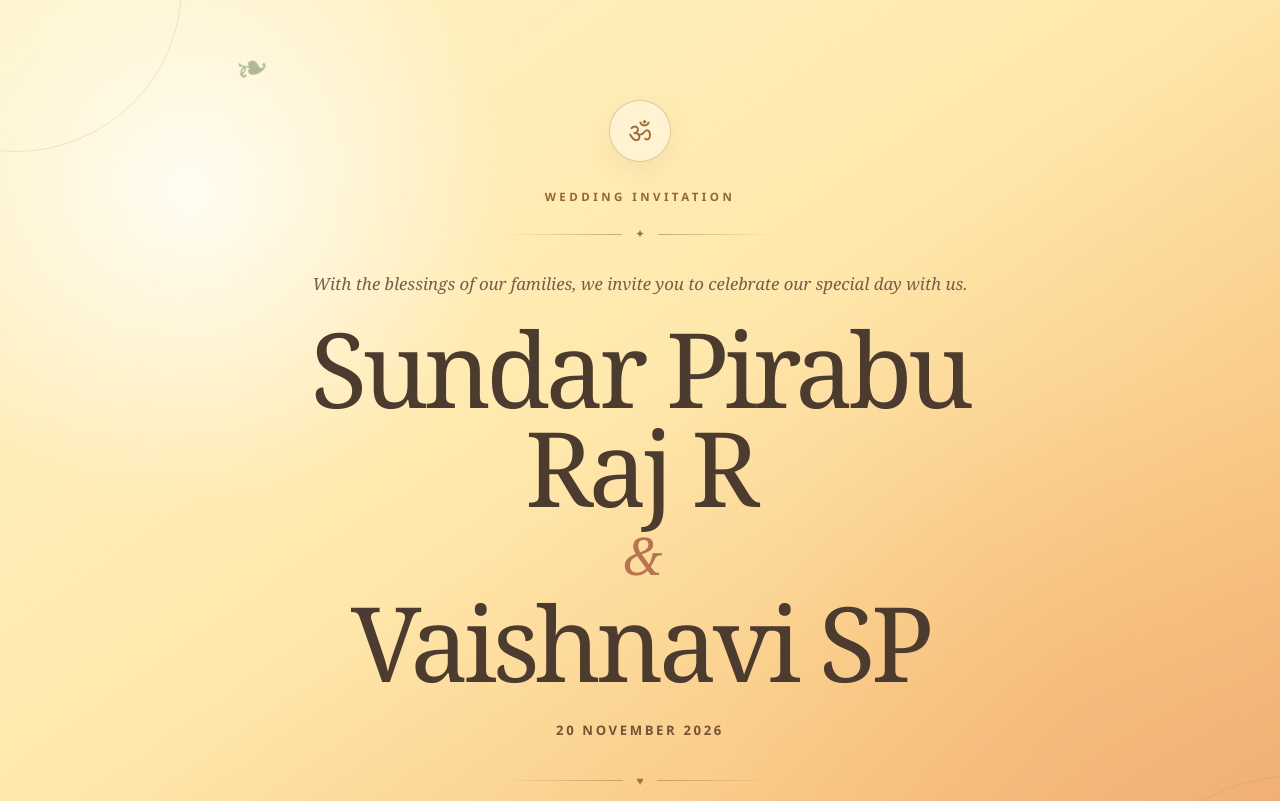
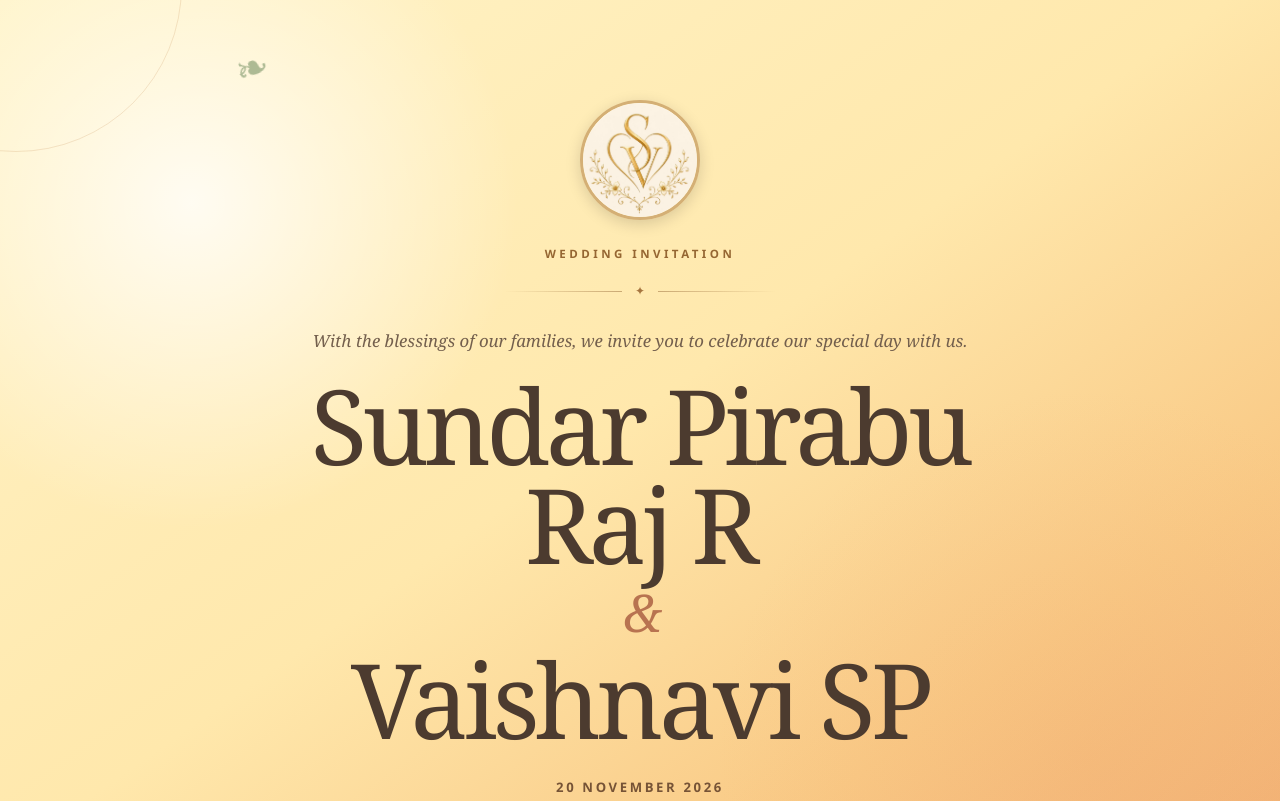
Before and after one commit to tyrantsundar/wedding-invitation, a plain HTML site: page index.html in a window 1280 px wide. Shown: the top 801 px of the page. Drawn offline with Linux system fonts and the light colour scheme.

Commit message:
Logo updated.

```diff
--- a/css/style.css
+++ b/css/style.css
@@ -331,6 +331,24 @@ a {
   box-shadow: 0 8px 25px rgba(130, 90, 40, 0.08);
 }
 
+.decorative-symbol {
+  width: 120px;
+  height: 120px;
+  margin: 0 auto 25px;
+  border-radius: 50%;
+  overflow: hidden;
+  border: 3px solid #d4af75;
+  box-shadow: 0 4px 15px rgba(0, 0, 0, 0.15);
+}
+
+.decorative-symbol img {
+  width: 100%;
+  height: 100%;
+  object-fit: cover;
+  display: block;
+  border-radius: 50%;
+}
+
 .invitation-text {
   margin: 0 0 18px;
 
@@ -1920,3 +1938,11 @@ a {
   height: 100%;
   object-fit: cover;
 }
+
+@media (max-width: 600px) {
+  .decorative-symbol {
+    width: 95px;
+    height: 95px;
+    margin-bottom: 20px;
+  }
+}
--- a/index.html
+++ b/index.html
@@ -19,7 +19,9 @@
 
     <main class="hero">
       <div class="hero-content">
-        <div class="decorative-symbol">ॐ</div>
+        <div class="decorative-symbol">
+          <img src="images/logo.jpeg" alt="Bride and Groom" />
+        </div>
 
         <p class="invitation-text" id="hero-invitation-label"></p>
 
```
Also changed, not shown: images/logo.jpeg (added).
